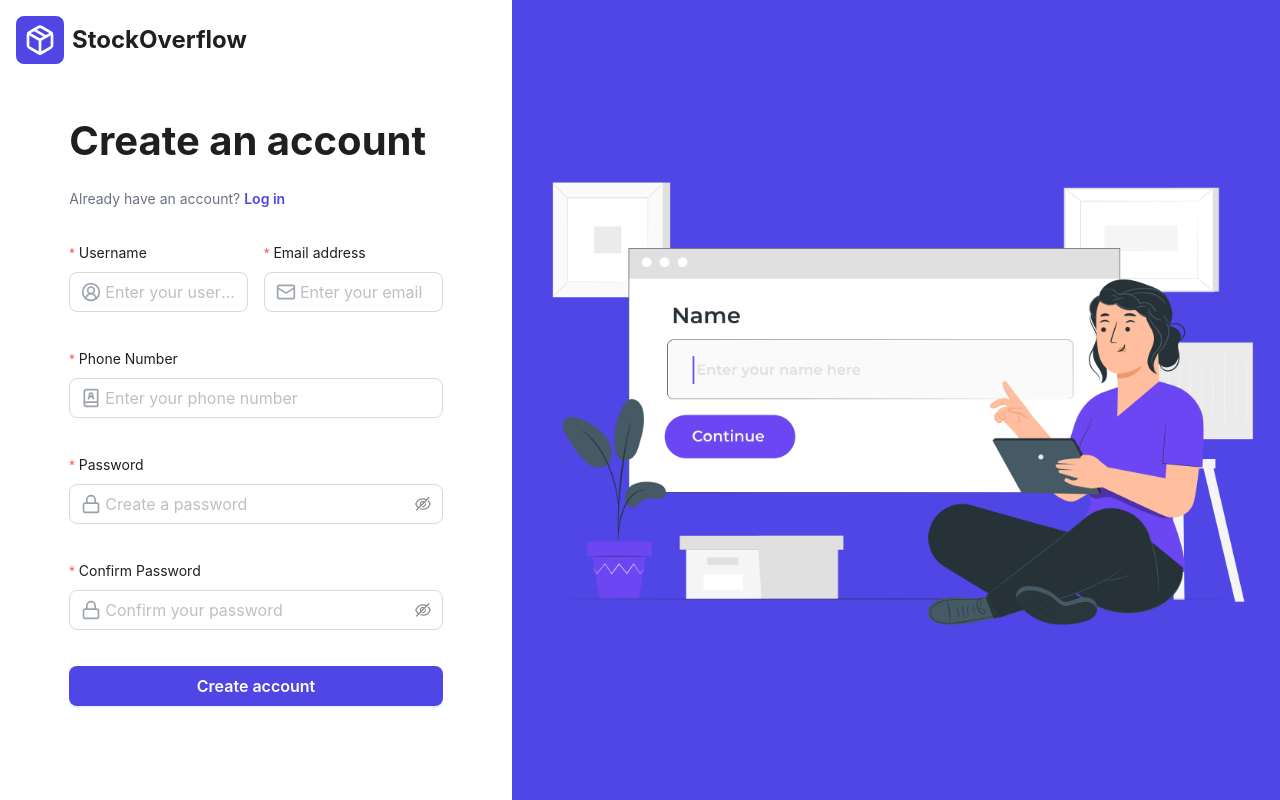
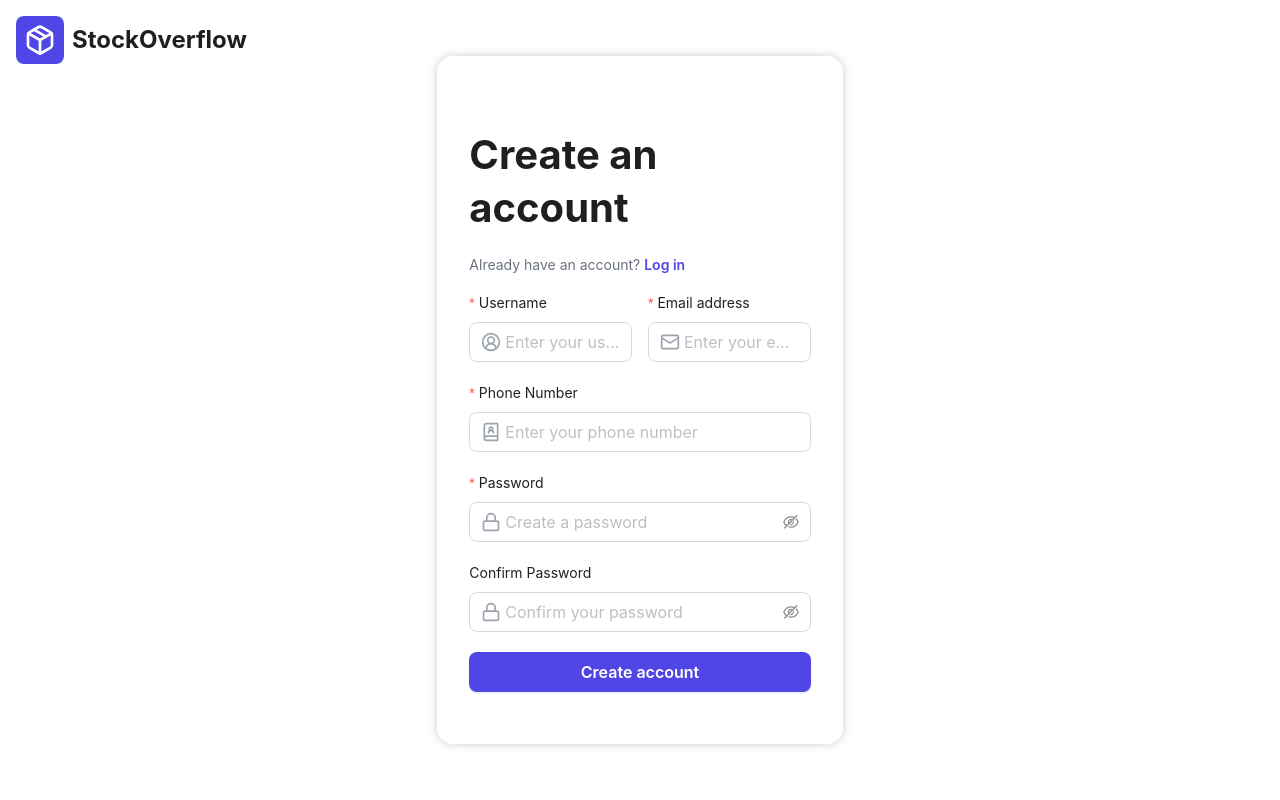
Before and after one commit to selerqc/StockOverflow_v2, a React (Vite) app in the folder Frontend/: page /register in a window 1280 px wide. Built offline with nearby package versions, Linux system fonts and the light colour scheme.

Commit message:
style: Update Login and Register components; adjust layout and styling for improved UI; modify margin and box shadow for better visual hierarchy

```diff
--- a/Frontend/src/pages/auth/Login/Login.css
+++ b/Frontend/src/pages/auth/Login/Login.css
@@ -1,11 +1,12 @@
 .login-box {
   display: flex;
   flex-direction: column;
-  max-width: 450px;
+  max-width: 550px;
   width: 100%;
   /* margin: 0 auto; */
   text-align: left;
   margin-bottom: 2rem;
+
 }
 
 .login-form-container {
--- a/Frontend/src/pages/auth/Login/Login.jsx
+++ b/Frontend/src/pages/auth/Login/Login.jsx
@@ -105,7 +105,7 @@ function Login() {
           </Title>
         </div>
         <Row justify='center' align='middle' style={{ height: "100%" }}>
-          <Col xs={20}>
+          <Col xs={20} sm={16} md={12} lg={8} xl={8} style={{boxShadow: "0 0 10px rgba(0, 0, 0, 0.2)", borderRadius: "1rem",padding: "2rem"}}>
             <div className='login-box'>
               <Title level={3} style={{ fontWeight: 700, fontSize: "2.5rem" }}>
                 Welcome back!
@@ -218,7 +218,7 @@ function Login() {
           </Col>
         </Row>
       </Content>
-      <Sider
+      {/* <Sider
         width='60%'
         breakpoint='xs'
         collapsedWidth='0'
@@ -228,7 +228,7 @@ function Login() {
           backgroundSize: "contain", // Changed from "cover" to "contain"
           backgroundPosition: "center",
           backgroundColor: "#6c46f3",
-        }}></Sider>
+        }}></Sider> */}
     </Layout>
   );
 }
--- a/Frontend/src/pages/auth/Register/Register.css
+++ b/Frontend/src/pages/auth/Register/Register.css
@@ -1,10 +1,8 @@
 .registration-box {
-  margin: 0 auto 2rem auto;
+  margin: 0 auto 1rem auto;
 }
 
-.ant-form-item {
-  margin-bottom: 0rem;
-}
+
 
 .registration-link:hover {
   text-decoration: underline;
--- a/Frontend/src/pages/auth/Register/Register.jsx
+++ b/Frontend/src/pages/auth/Register/Register.jsx
@@ -66,7 +66,7 @@ const Register = () => {
           </Title>
         </div>
         <Row justify='center' align='middle' style={{ height: "100%" }}>
-          <Col xs={20}>
+          <Col xs={20} sm={16} md={12} lg={8} xl={8} style={{boxShadow: "0 0 10px rgba(0, 0, 0, 0.2)", borderRadius: "1rem",padding: "2rem"}}>
             <div className='registration-box'>
               <Title
                 level={3}
@@ -102,7 +102,7 @@ const Register = () => {
                   flexDirection: "column",
                   gap: "1rem",
                 }}>
-                <Row gutter={16}>
+                <Row gutter={16} style={{ marginBottom: "-1rem" }}>
                   <Col xs={24} sm={12}>
                     <Form.Item
                       label='Username'
@@ -142,7 +142,7 @@ const Register = () => {
                     </Form.Item>
                   </Col>
                 </Row>
-                <Row gutter={16}>
+                <Row gutter={16}style={{ marginBottom: "-1rem" }}>
                   <Col xs={24}>
                     <Form.Item
                       label='Phone Number'
@@ -163,8 +163,8 @@ const Register = () => {
                     </Form.Item>
                   </Col>
                 </Row>
-                <Row gutter={16}>
-                  <Col xs={24}>
+                <Row gutter={16}style={{ marginBottom: "-1rem" }}>
+                  <Col xs={24} >
                     <Form.Item
                       label='Password'
                       name='password'
@@ -182,28 +182,12 @@ const Register = () => {
                     </Form.Item>
                   </Col>
                 </Row>
-                <Row gutter={16}>
+                <Row gutter={16}style={{ marginBottom: "-1rem" }}>
                   <Col xs={24}>
                     <Form.Item
                       label='Confirm Password'
                       name='confirm_password'
-                      dependencies={["password"]}
-                      rules={[
-                        {
-                          required: true,
-                          message: "Please confirm your password!",
-                        },
-                        ({ getFieldValue }) => ({
-                          validator(_, value) {
-                            if (!value || getFieldValue("password") === value) {
-                              return Promise.resolve();
-                            }
-                            return Promise.reject(
-                              new Error("Passwords do not match!")
-                            );
-                          },
-                        }),
-                      ]}>
+                    >
                       <Input.Password
                         size='large'
                         prefix={<Lock className='registration-input-icon' />}
@@ -234,7 +218,7 @@ const Register = () => {
           </Col>
         </Row>
       </Content>
-      <Sider
+      {/* <Sider
         width='60%'
         style={{
           backgroundImage: "url('../src/assets/register.png')",
@@ -245,7 +229,7 @@ const Register = () => {
         }}
         breakpoint='md'
         collapsedWidth='0'
-      />
+      /> */}
     </Layout>
   );
 };
```
